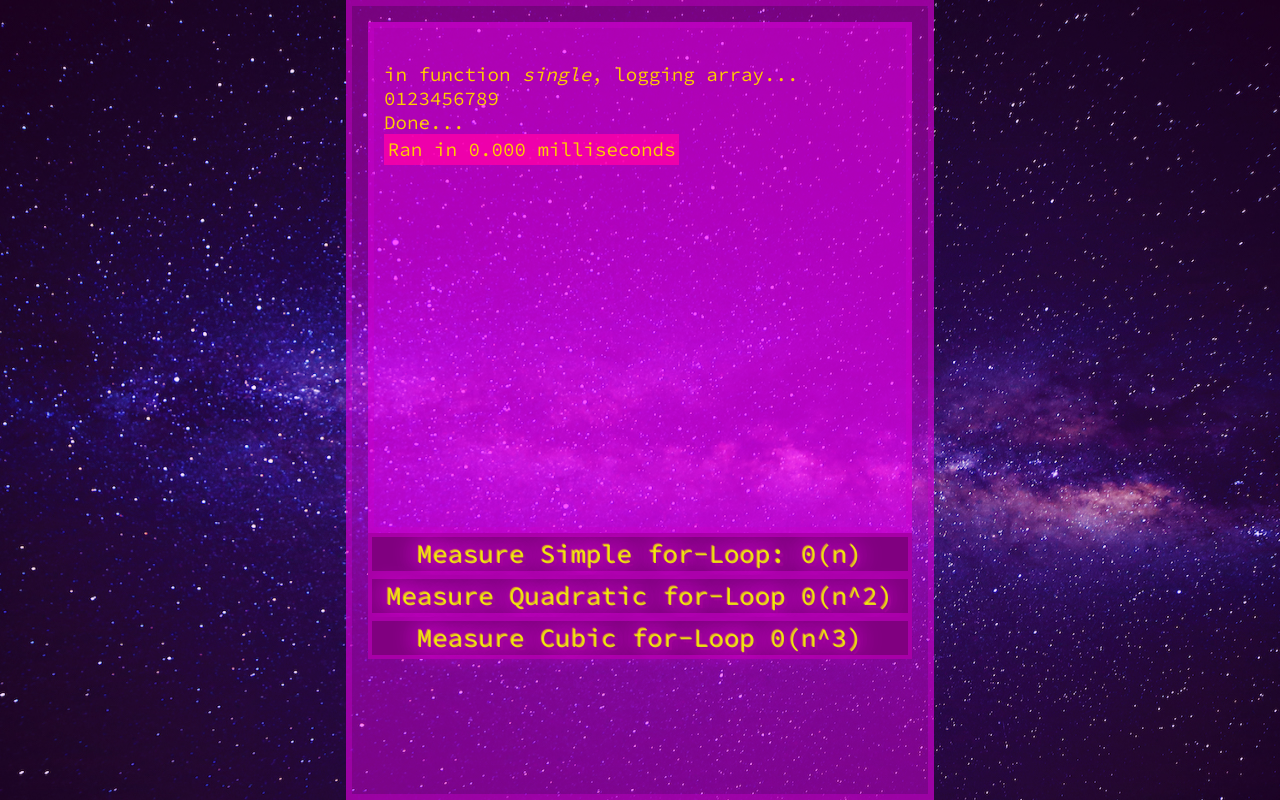
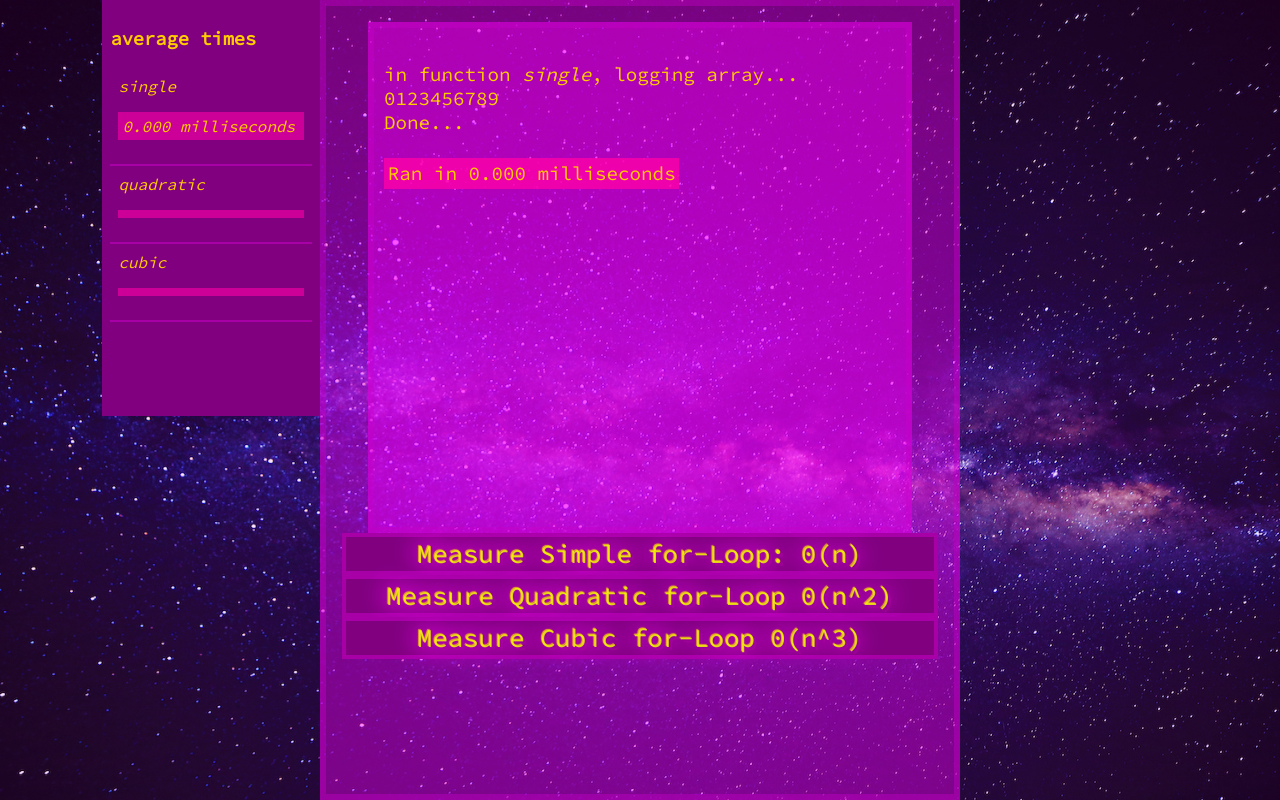
Before and after one commit to superbuggy/teach, a plain HTML site: page time-complexity/index.html in a window 1280 px wide. Both pictures are taken after a click on the button "Measure Simple for-Loop: 0(n)". Drawn offline with Linux system fonts and the light colour scheme.

Commit message:
Add average times display

```diff
--- a/time-complexity/index.html
+++ b/time-complexity/index.html
@@ -8,6 +8,22 @@
   </head>
   <body>
     <main>
+      <div class="times">
+        <h3>average times</h3>
+        <section>
+          single
+          <p class="single"></p>
+        </section>
+        <section>
+          quadratic
+          <p class="quadratic"></p>
+          </section>
+        </section>
+        <section>
+          cubic
+          <p class="cubic"></p>
+        </section>
+      </div>
       <div class="console">
         <code>
 
--- a/time-complexity/script.js
+++ b/time-complexity/script.js
@@ -1,4 +1,5 @@
 const pageConsole = document.querySelector('code')
+const timesDisplay = document.querySelector('div.times')
 const wholeNumbers = [0, 1, 2, 3, 4, 5, 6, 7, 8, 9]
 const times = {
   single: [],
@@ -15,10 +16,21 @@ function handleClick (funcName) {
   let func = eval(funcName)
   pageConsole.innerHTML = ''
   const milliseconds = measureTime(func).toFixed(3)
-  const time = `<span class="time">Ran in ${milliseconds} milliseconds</span>`
+  const timeRanSpan = `<span class="time">Ran in ${milliseconds} milliseconds</span>`
+  updateTimes(funcName, milliseconds)
+  consoleWrite(timeRanSpan, true)
+  console.log(timeRanSpan, pageConsole)
+  pageConsole.scrollTo(0, pageConsole.scrollHeight)
+}
+
+function updateTimes (funcName, time) {
   times[funcName].push(time)
-  consoleWrite(time)
-  pageConsole.scrollTo(0, pageConsole.scrollHeight)
+  let mean = times[funcName]
+    .map(Number)
+    .reduce((sum, current) => sum + current, 0) / times[funcName].length
+  const functionTimeDisplay = document.querySelector(`p.${funcName}`)
+  console.log(functionTimeDisplay)
+  functionTimeDisplay.innerHTML = `${mean.toFixed(3)} milliseconds`
 }
 
 function consoleWrite (message, newLine) {
--- a/time-complexity/style.css
+++ b/time-complexity/style.css
@@ -14,6 +14,8 @@ main {
   height: 100vh;
   width: 100vw;
   display: grid;
+  grid-template-columns: 17vw 50vw 17vw;
+  /* grid-template-rows: 17vw 66vw 17vw; */
   justify-content: center;
   background: rgba(254, 0, 254, 0.1);
 }
@@ -31,7 +33,12 @@ div.controls {
 }
 
 div.times {
-
+  font-family: Source Code Pro;
+  font-size: 2vh;
+  color: rgba(255, 204, 0, 1);
+  background: purple;
+  max-height: 50vh;
+  padding: .5em;
 }
 
 span.time {
@@ -41,6 +48,7 @@ span.time {
 }
 
 code {
+  margin: 0 auto;
   padding: .5em;
   display: block;
   min-height: 60vh;
@@ -70,3 +78,13 @@ button {
   font-size: 2vw;
   border: 4px solid rgba(255, 0, 255, .3);
 }
+
+section {
+  font-style: italic;
+  padding: .5em;
+  border-bottom: 2px solid rgba(255, 0, 255, .3);
+}
+section > p {
+  padding: .25em;
+  background: rgba(255, 0, 169, .6);
+}
```
